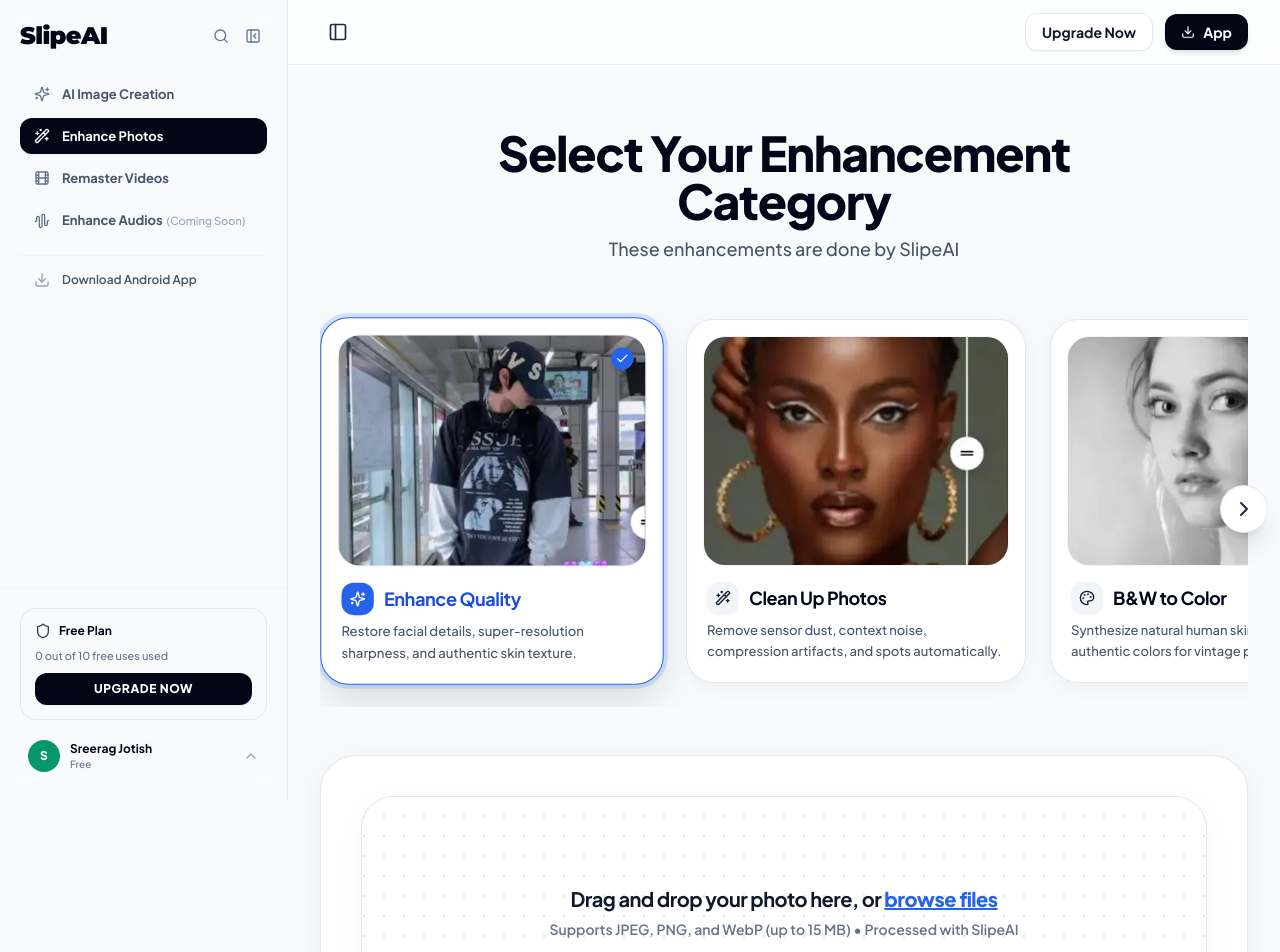
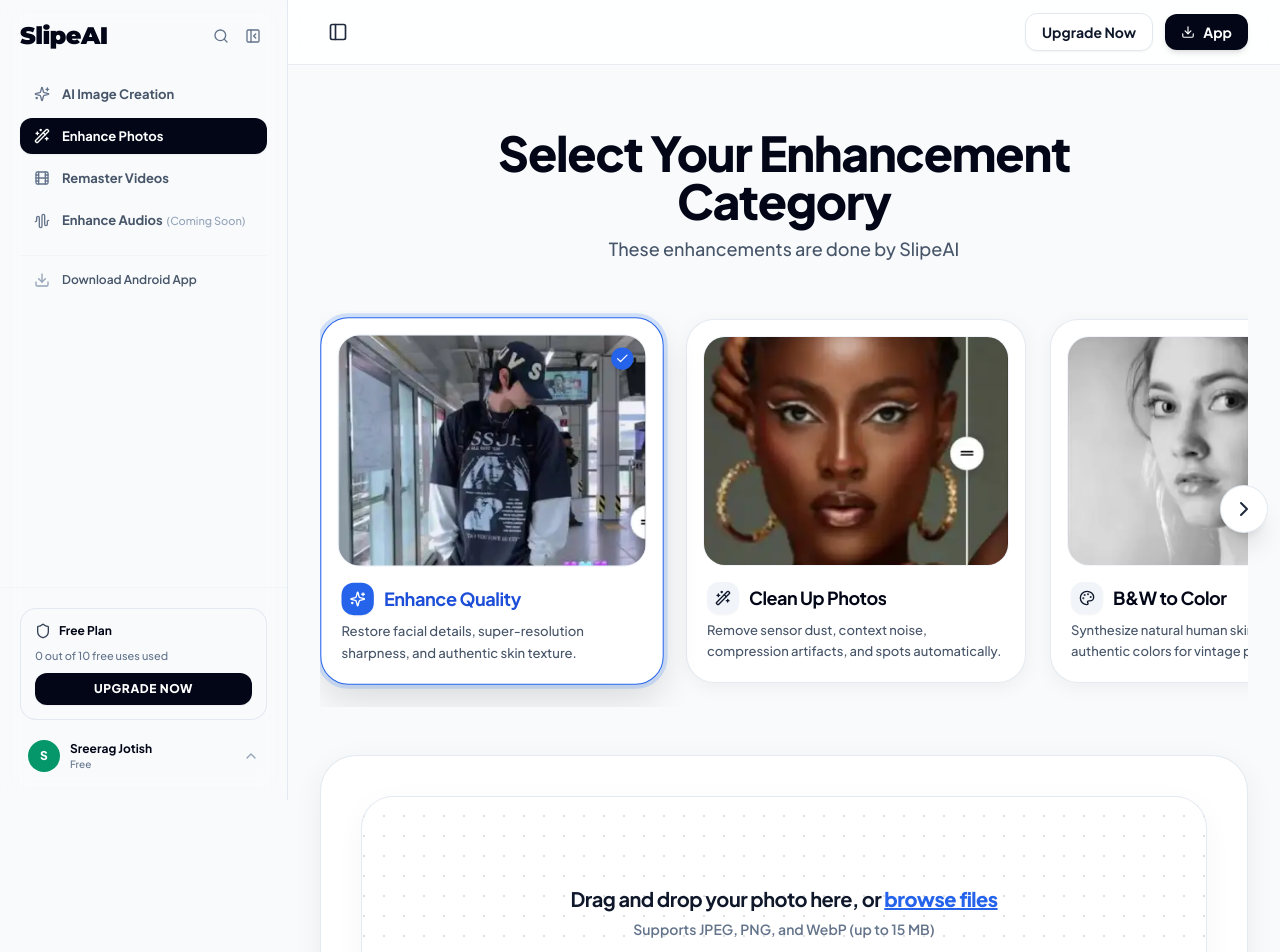
Before and after one commit to Sreerag111/slipeaiwebsite2, a Next.js app: page /enhance in a window 1280 px wide. Shown: the top 952 px of the page. Built offline with nearby package versions, Linux system fonts and the light colour scheme.

Commit message:
Remove Processed with SlipeAI from photo dropzone

```diff
--- a/components/PhotoEnhanceStudio.tsx
+++ b/components/PhotoEnhanceStudio.tsx
@@ -339,7 +339,7 @@ export function PhotoEnhanceStudio({ onOpenPricing }: PhotoEnhanceStudioProps) {
                   Drag and drop your photo here, or <span className="underline text-blue-600 font-black hover:text-blue-700 transition-colors">browse files</span>
                 </p>
                 <p className="text-xs sm:text-sm text-slate-500 font-semibold">
-                  Supports JPEG, PNG, and WebP (up to 15 MB) &bull; Processed with SlipeAI
+                  Supports JPEG, PNG, and WebP (up to 15 MB)
                 </p>
               </div>
 
--- a/components/PhotoEnhancer.tsx
+++ b/components/PhotoEnhancer.tsx
@@ -443,7 +443,7 @@ export function PhotoEnhancer({ onOpenPricing, initialCategory }: PhotoEnhancerP
                   Drag and drop your photo here, or <span className="underline text-blue-600 font-black hover:text-blue-700 transition-colors">browse files</span>
                 </p>
                 <p className="text-xs sm:text-sm text-slate-500 font-semibold">
-                  Supports JPEG, PNG, and WebP (up to 15 MB) &bull; Processed with SlipeAI
+                  Supports JPEG, PNG, and WebP (up to 15 MB)
                 </p>
               </div>
 
```
